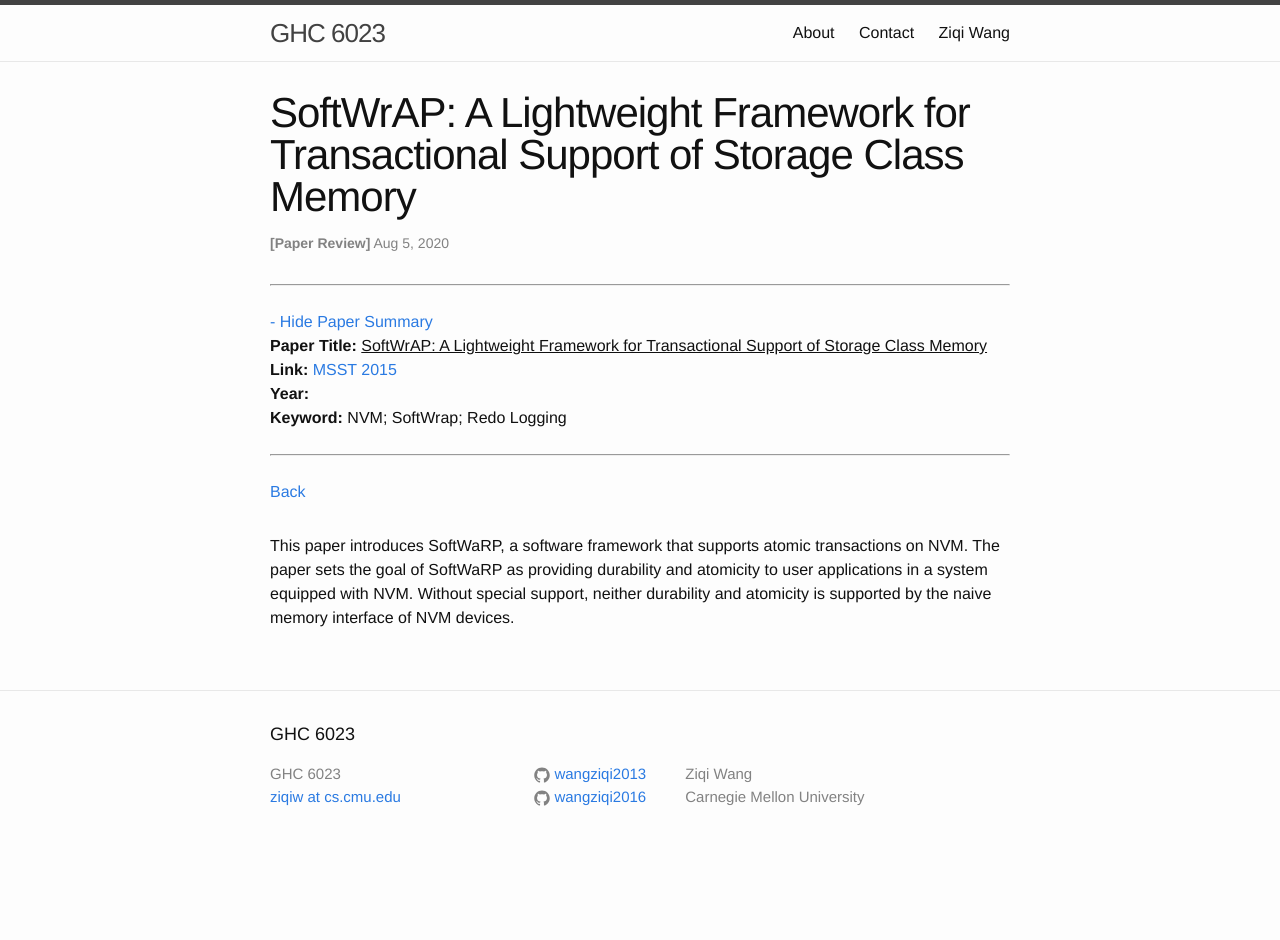
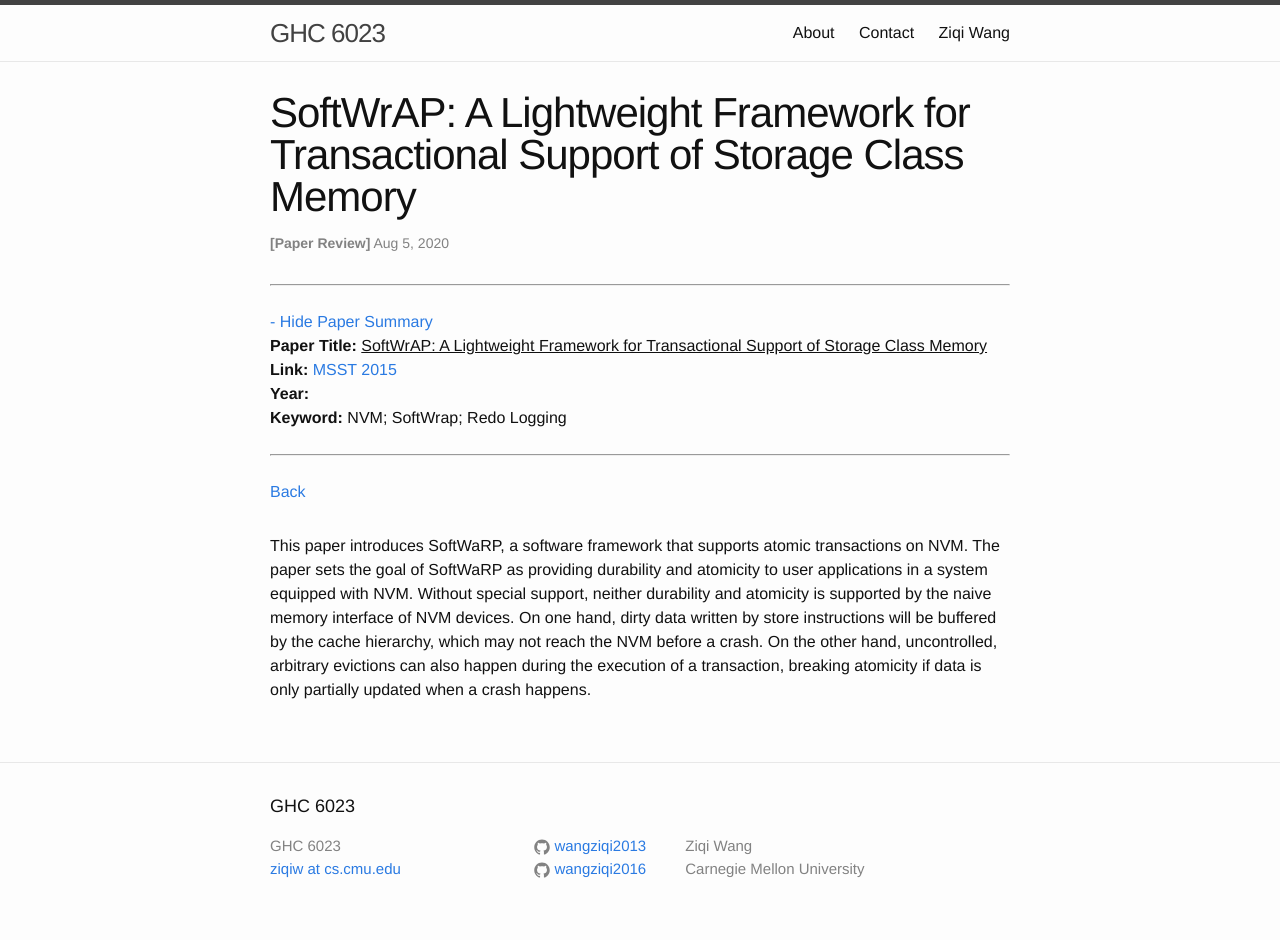
Before and after one commit to wangziqi2013/wangziqi2013.github.io, a Jekyll site: the page built from _posts/2020-08-05-softwrap.markdown, in a window 1280 px wide. Built offline with Jekyll 4.4.1, drawn with Linux system fonts in a browser that asks for light colours; before the commit the page ends 900 px from its top, so only the background shows below that.

Commit message:
Adding two features

```diff
--- a/_posts/2020-08-05-softwrap.markdown
+++ b/_posts/2020-08-05-softwrap.markdown
@@ -15,4 +15,7 @@ version_mgmt:
 
 This paper introduces SoftWaRP, a software framework that supports atomic transactions on NVM. The paper sets the goal
 of SoftWaRP as providing durability and atomicity to user applications in a system equipped with NVM. Without special
-support, neither durability and atomicity is supported by the naive memory interface of NVM devices.
+support, neither durability and atomicity is supported by the naive memory interface of NVM devices. On one hand,
+dirty data written by store instructions will be buffered by the cache hierarchy, which may not reach the NVM before
+a crash. On the other hand, uncontrolled, arbitrary evictions can also happen during the execution of a transaction, breaking
+atomicity if data is only partially updated when a crash happens.
```
